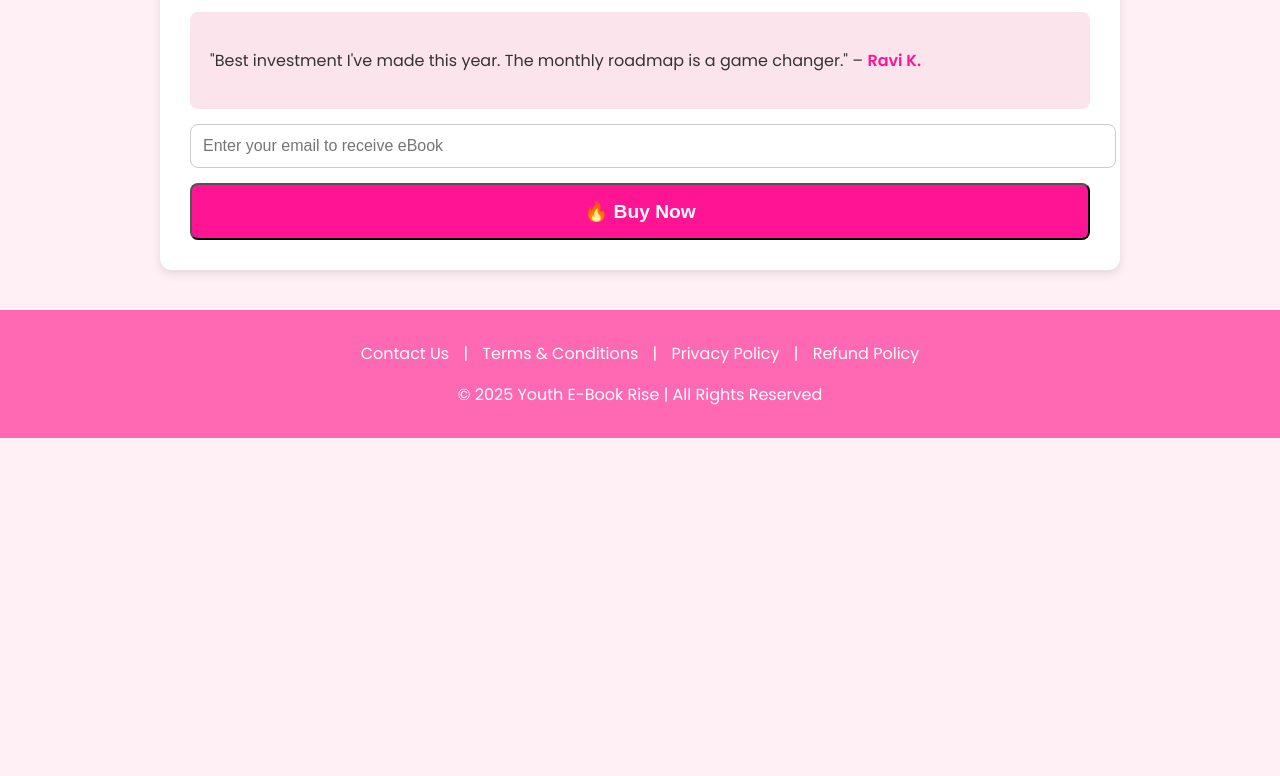
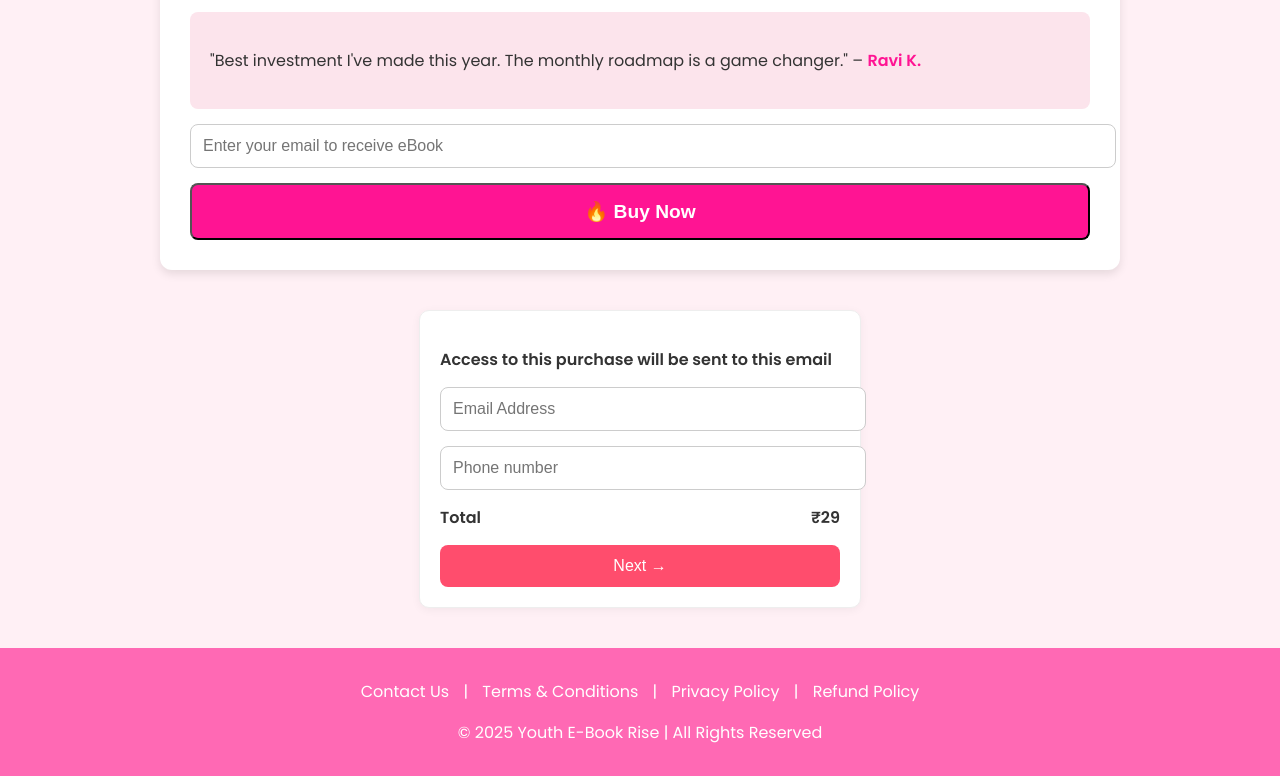
Before and after one commit to Saurabhgupta301/youth-ebook-rise, a website: page index.html in a window 1280 px wide. Shown: the part 2737-3513 px from the top of the page. Before the commit the page ends 3175 px from the top, so only its background shows below. Drawn offline with Linux system fonts and the light colour scheme.

Commit message:
Update index.html

```diff
--- a/index.html
+++ b/index.html
@@ -115,6 +115,40 @@
       color: #ff1493;
       margin-top: 30px;
     }
+
+    /* New purchase section */
+    .purchase-section {
+      width: 100%;
+      max-width: 400px;
+      margin: 40px auto;
+      background: #fff;
+      border: 1px solid #eee;
+      border-radius: 10px;
+      padding: 20px;
+      box-shadow: 0 2px 10px rgba(0,0,0,0.05);
+    }
+    .purchase-section h3 {
+      font-size: 1rem;
+      margin-bottom: 10px;
+    }
+    .purchase-section .total {
+      display: flex;
+      justify-content: space-between;
+      margin-top: 10px;
+      font-weight: bold;
+    }
+    .purchase-section button {
+      background: #ff4d6d;
+      color: white;
+      width: 100%;
+      padding: 12px;
+      border: none;
+      border-radius: 8px;
+      font-size: 1rem;
+      cursor: pointer;
+      margin-top: 15px;
+    }
+    .purchase-section button:hover { background: #ff1e50; }
   </style>
 </head>
 <body>
@@ -227,6 +261,18 @@
     <button onclick="payNow('emailInputBottom')" class="buy-btn">🔥 Buy Now</button>
   </div>
 
+  <!-- New purchase section -->
+  <div class="purchase-section">
+    <h3>Access to this purchase will be sent to this email</h3>
+    <input type="email" id="emailPurchase" class="email-input" placeholder="Email Address" required>
+    <input type="tel" id="phonePurchase" class="email-input" placeholder="Phone number" required>
+    <div class="total">
+      <span>Total</span>
+      <span>₹29</span>
+    </div>
+    <button onclick="payNow('emailPurchase')">Next →</button>
+  </div>
+
   <footer>
     <p>
       <a href="/contact.html">Contact Us</a> |
@@ -255,18 +301,18 @@
       }
 
       var options = {
-        "key": "rzp_test_V8siLEkqwO44ca", // Replace with your Razorpay Key ID
-        "amount": 4900,
+        "key": "rzp_test_V8siLEkqwO44ca",
+        "amount": 2900, // updated for ₹29
         "currency": "INR",
         "name": "Youth E-Book Rise",
         "description": "1 Crore in 365 Days",
         "image": "ebook-cover-3d.png",
         "handler": function (response){
-          // After payment success
           window.location.href = 'success.html';
         },
         "prefill": {
-          "email": email
+          "email": email,
+          "contact": document.getElementById('phonePurchase')?.value || ''
         },
         "theme": { "color": "#ff1493" }
       };
```
